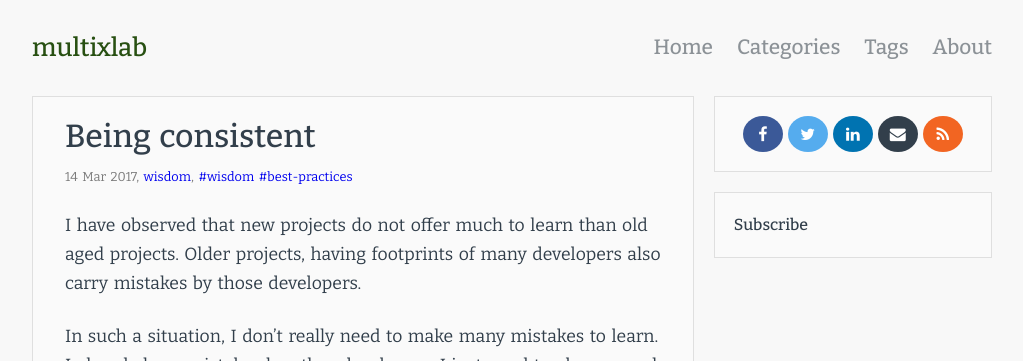
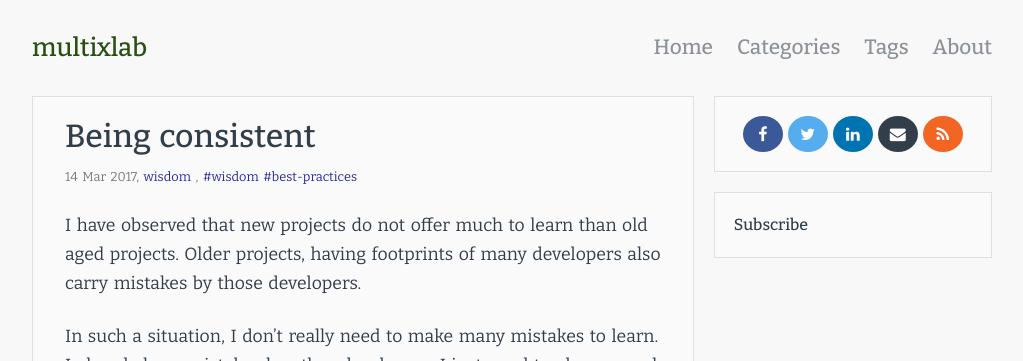
Before and after one commit to multixlab/multixlab.github.io, a Jekyll site: the page built from _posts/2017-03-14-being-consistant.md, in a window 1280 px wide. Shown: the top 361 px of the page, without its empty margins (128-1151 px from the left). Built offline with Jekyll 4.4.1, drawn with Linux system fonts in a browser that asks for light colours.

Commit message:
link post cateogry to categories page

```diff
--- a/_layouts/post.html
+++ b/_layouts/post.html
@@ -8,7 +8,10 @@
 
             <div class="post">
                 <h1>{{ page.title }}</h1>
-                <div class="meta">{{ page.date | date_to_string }}, <a href="#">{{page.category}}</a>,
+                <div class="meta">{{ page.date | date_to_string }},
+                    <a href="{{ site.url }}/categories/#{{ page.category | capitalize }}">
+                        {{page.category}}
+                    </a>,
                     {% for tag in page.tags %}
                     <a href="{{site.url}}/tags#{{ tag }}" class="tag">#{{ tag }}</a>
                     {% endfor %}
--- a/_sass/base.scss
+++ b/_sass/base.scss
@@ -39,7 +39,8 @@
   font-size: 1.5rem;
 }
 
-a {
+a,
+a:visited {
   text-decoration: none;
 }
 
--- a/_sass/colors.scss
+++ b/_sass/colors.scss
@@ -13,3 +13,4 @@
 $color-display-background: #fafafa;
 
 $color-category: #2b2ba3;
+$color-link: #2b2ba3;
--- a/_sass/post.scss
+++ b/_sass/post.scss
@@ -13,11 +13,17 @@
     margin: 1.5rem 0;
   }
 
+  a,
+  a:visited {
+    color: $color-link;
+  }
+
   .meta {
     color: $color-subtitle;
     font-size: $display-inside-margin;
 
-    a {
+    a,
+    a:visited {
       display: inline;
     }
   }
```
